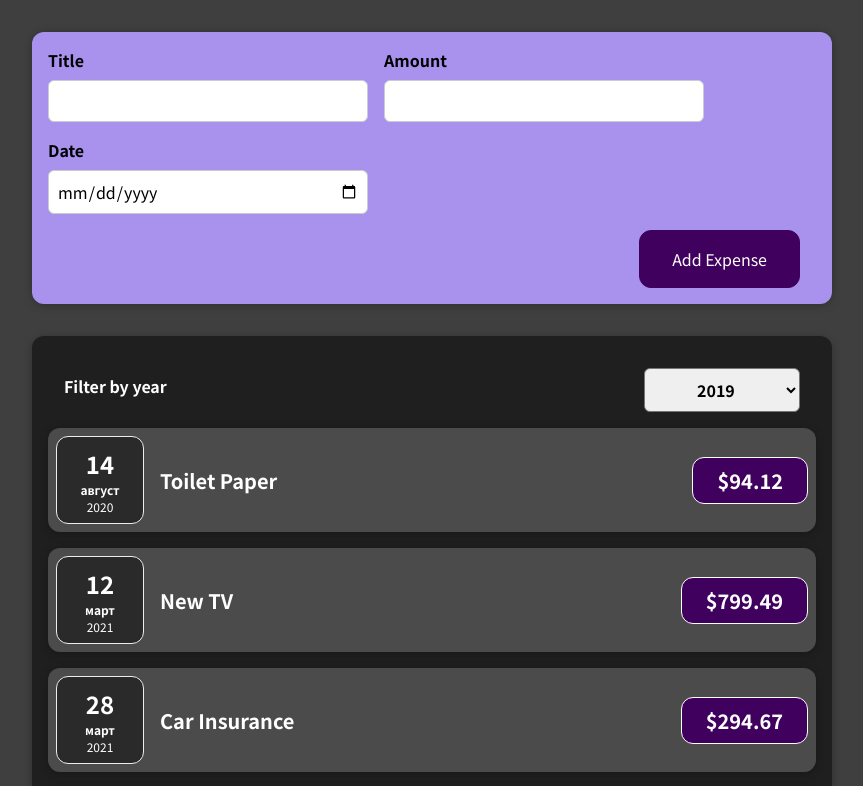
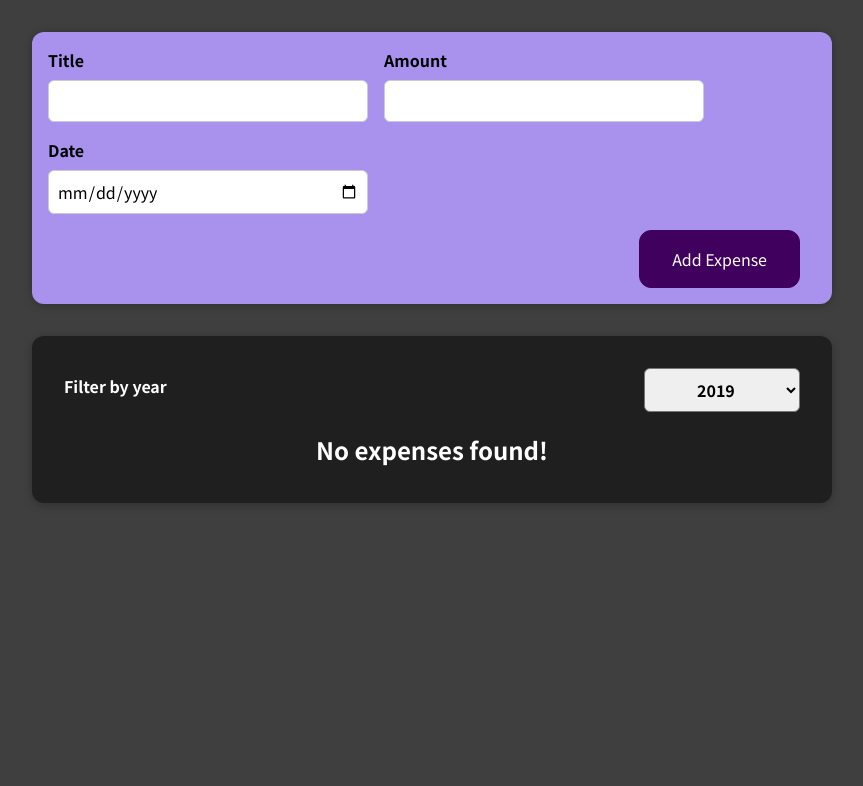
Before and after one commit to mvoof/react-course-buget-app, a React (Vite) app: page / in a window 1280 px wide. Shown: the top 786 px of the page, without its empty margins (208-1071 px from the left). Built offline with nearby package versions, Linux system fonts and the light colour scheme; the HTML template or start-up script is replaced by a standard one.

Commit message:
separate expenses list into component

```diff
--- a/src/App.tsx
+++ b/src/App.tsx
@@ -42,7 +42,7 @@ const App = () => {
   return (
     <div>
       <NewExpense onAddExpense={addExpenseHandler} />
-      <Expenses items={expenses} />
+      <Expenses expenses={expenses} />
     </div>
   );
 };
--- a/src/Components/Expenses/Expenseitem.tsx
+++ b/src/Components/Expenses/Expenseitem.tsx
@@ -8,6 +8,7 @@ type ExpenseItemPropsType = ExpenseDataType;
 
 const ExpenseItem = ({ title, amount, date }: ExpenseItemPropsType) => {
   return (
+    <li>
       <Card className="expense-item">
         <ExpenseDate date={date} />
 
@@ -16,6 +17,7 @@ const ExpenseItem = ({ title, amount, date }: ExpenseItemPropsType) => {
           <div className="expense-item__price">${amount}</div>
         </div>
       </Card>
+    </li>
   );
 };
 
--- a/src/Components/Expenses/Expenses.tsx
+++ b/src/Components/Expenses/Expenses.tsx
@@ -1,9 +1,9 @@
 import { useState } from 'react';
 import { ExpensesType } from '../../App';
 import Card from '../UI/Card';
-import ExpenseItem from './Expenseitem';
 import './Expenses.css';
 import ExpensesFilter from './ExpensesFilter';
+import ExpensesList from './ExpensesList';
 
 export type FilterYearType = '2022' | '2021' | '2020' | '2019';
 export type FilterYearArrayType = FilterYearType[];
@@ -11,15 +11,19 @@ export type FilterYearArrayType = FilterYearType[];
 const years: FilterYearArrayType = ['2022', '2021', '2020', '2019'];
 
 type ExpensesPropsType = {
-  items: ExpensesType;
+  expenses: ExpensesType;
 };
 
-const Expenses = ({ items }: ExpensesPropsType) => {
+const Expenses = ({ expenses }: ExpensesPropsType) => {
   const [filteredYear, setFilteredYear] = useState<FilterYearType>('2019');
 
-  const filterChangeHandler = (value: FilterYearType) => {
-    setFilteredYear(value);
+  const filterChangeHandler = (year: FilterYearType) => {
+    setFilteredYear(year);
   };
+
+  const filteredExpenses = expenses.filter(
+    (expense) => expense.date.getFullYear().toString() === filteredYear
+  );
 
   return (
     <Card className="expenses">
@@ -29,9 +33,7 @@ const Expenses = ({ items }: ExpensesPropsType) => {
         selected={filteredYear}
       />
 
-      {items.map(({ id, title, amount, date }) => (
-        <ExpenseItem key={id} title={title} amount={amount} date={date} />
-      ))}
+      <ExpensesList items={filteredExpenses} />
     </Card>
   );
 };
--- /dev/null
+++ b/src/Components/Expenses/ExpensesList.css
@@ -0,0 +1,9 @@
+.expenses-list {
+  list-style: none;
+  padding: 0;
+}
+
+.expenses-list__fallback {
+  color: white;
+  text-align: center;
+}
--- /dev/null
+++ b/src/Components/Expenses/ExpensesList.tsx
@@ -0,0 +1,25 @@
+import { ExpensesType } from '../../App';
+import ExpenseItem from './Expenseitem';
+import './ExpensesList.css';
+
+type ExpensesListPropsType = {
+  items: ExpensesType;
+};
+
+const ExpensesList = ({ items }: ExpensesListPropsType) => {
+  return (
+    <ul className="expenses-list">
+      {items.length === 0 ? (
+        <h2 className="expenses-list__fallback">No expenses found!</h2>
+      ) : (
+        <>
+          {items.map(({ id, title, amount, date }) => (
+            <ExpenseItem key={id} title={title} amount={amount} date={date} />
+          ))}
+        </>
+      )}
+    </ul>
+  );
+};
+
+export default ExpensesList;
```
Lines whose indentation alone changed are shown as unchanged.
